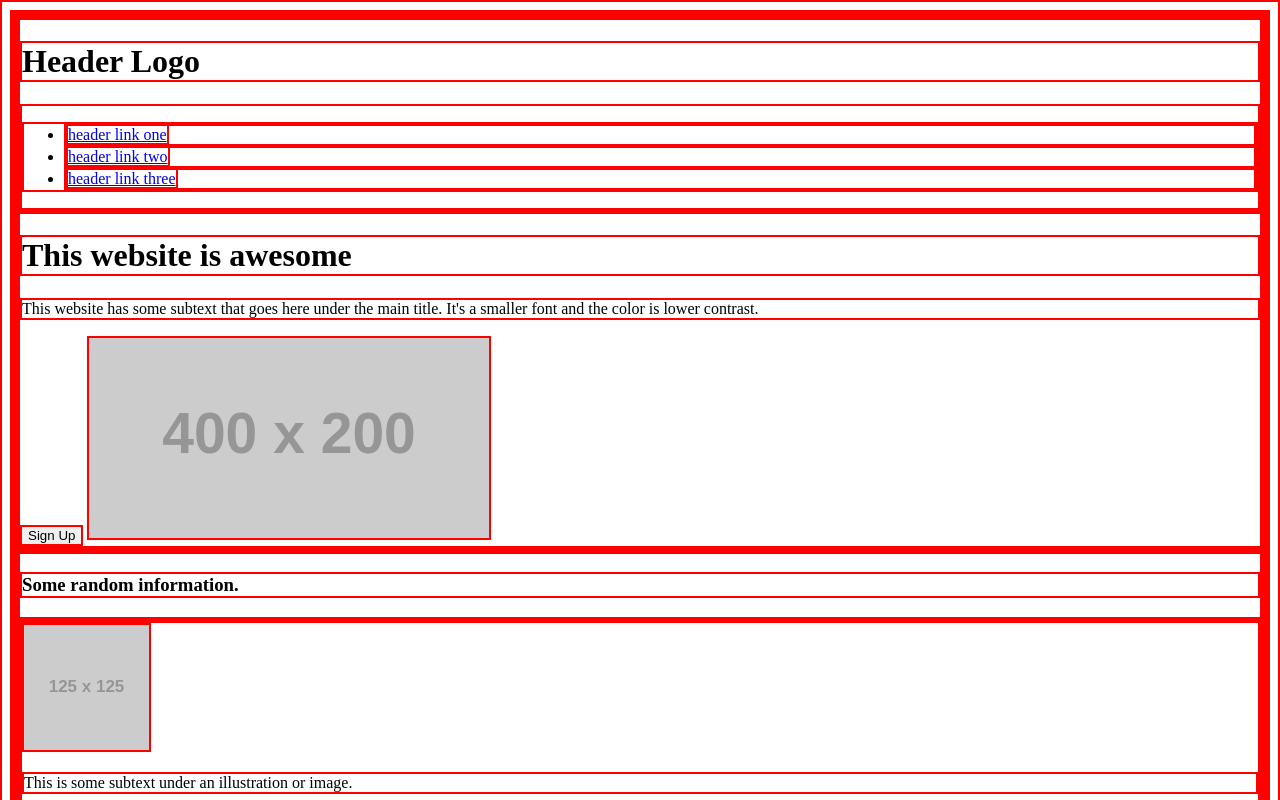
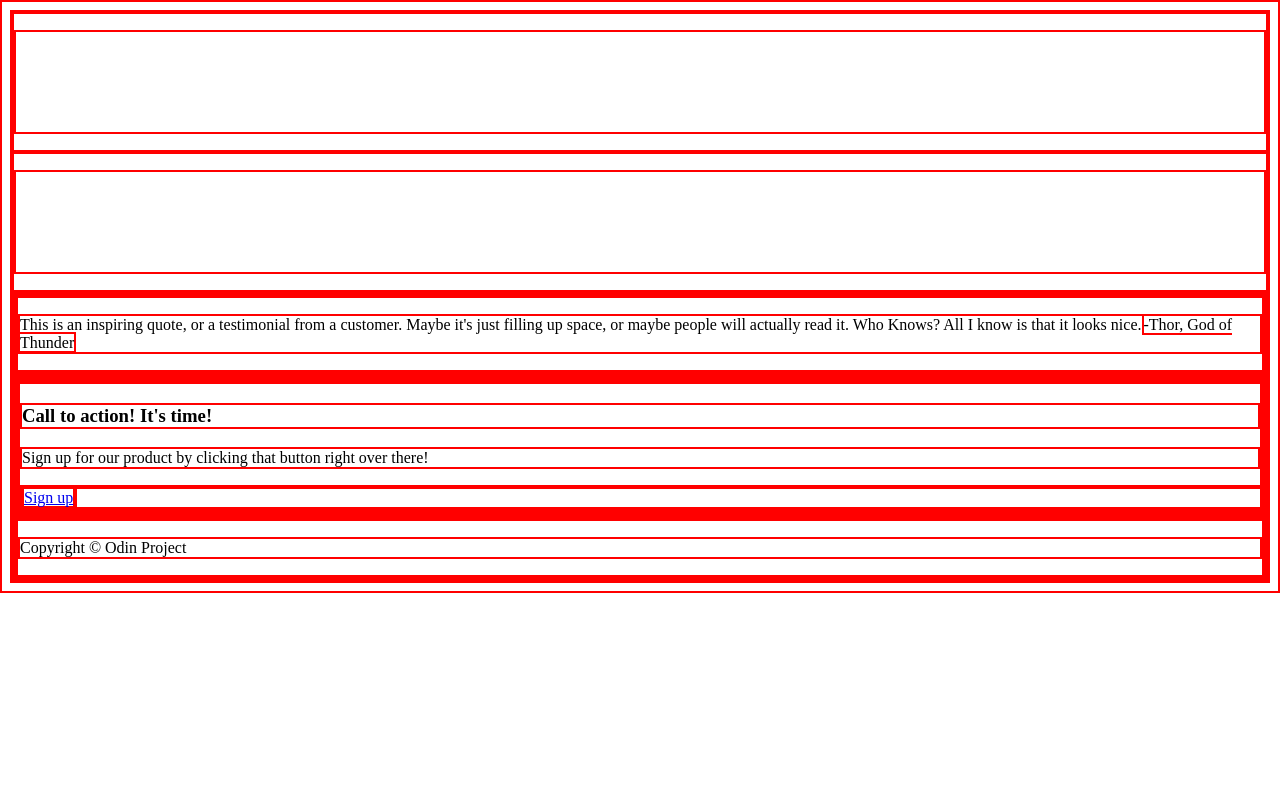
Before and after one commit to dm3d/odin-foundations-landing-page, a plain HTML site: page index.html in a window 1280 px wide. Shown: the top 800 px of the page. Drawn offline with Linux system fonts and the light colour scheme; placeholder pictures from the web are drawn by us.

Commit message:
Polished and re-organized divs

```diff
--- a/index.html
+++ b/index.html
@@ -8,7 +8,11 @@
         <meta name="viewport" content="width=device-width, initial-scale=1">
         <link rel="stylesheet" href="./css/style.css">
     </head>
-    <body>
+
+
+    <body class="full-width classic-center">
+
+        <!--TODO Polish DIVs and layout
         <div class="container">
             <div class="row">
                 <div class="header">
@@ -26,12 +30,13 @@
 
                         <h1 class="introduction">This website is awesome</h1>
                         <p>This website has some subtext that goes here under the main title. It's a smaller font and the color is lower contrast.</p>
-                        <button class="introduction-call-to-action">Sign Up</button>
+
+                        <a class="button dark" href="#">
+                            <span>Sign up</span>
+                        </a>
 
 
                         <img src="https://via.placeholder.com/400x200">
-
-
 
                     </div>
                 </div>
@@ -65,29 +70,53 @@
 
                     </div>
                 </div>
+        --->
 
+            <!--Hero Section-->
+            <div class="section hero">
+                <p style="padding: 50px;"></p>
+            </div>
 
-                <div class="section">
-                    <p>This is an inspiring quote, or a testimonial from a customer. Maybe it's just filling up space, or maybe people will actually read it. Who Knows? All I know is that it looks nice.<span>-Thor, God of Thunder</span></p>
-                </div>
-
-                <div class="section">
-                    <div class="call-to-action">
-                        <h4>Call to action! It's time!</h4>
-                        <p>Sign up for our product by chlicking that button right over there!</p>
-                        <button>Sign up</button>
-                    </div>
-                </div>
-
-
+            <!--Top 5 Blog Articles Section-->
+            <div class="section">
+                <p style="padding: 50px;"></p>
             </div>
 
 
+            <!--Quote Section-->
+            <div class="section quote">
+                <div class="section_wrapper">
+                    <div class="quote">
+                        <p>This is an inspiring quote, or a testimonial from a customer. Maybe it's just filling up space, or maybe people will actually read it. Who Knows? All I know is that it looks nice.<span>-Thor, God of Thunder</span></p>
+                    </div>
+                </div>
+            </div>
 
+            <!--Call to action with button Section-->
+            <div class="section">
+                <div class="section_wrapper">
+                    <div class="call-to-action">
+                        <div class="call-to-action-left">
+                            <h3>Call to action! It's time!</h3>
+                            <p>Sign up for our product by clicking that button right over there!</p>
+                        </div>
+                        <div class="call-to-action-right">
+                            <a class="button light" href="#">
+                                <span>Sign up</span>
+                            </a>
+                        </div>
+                    </div>
+                </div>
+            </div>
 
-
-
-
+            <!--Footer-->
+            <div class="section dark">
+                <div class="section_wrapper">
+                    <div class="footer">
+                        <p>Copyright &copy; Odin Project</p>
+                    </div>
+                </div>
+            </div>
 
     </body>
 </html>
```
